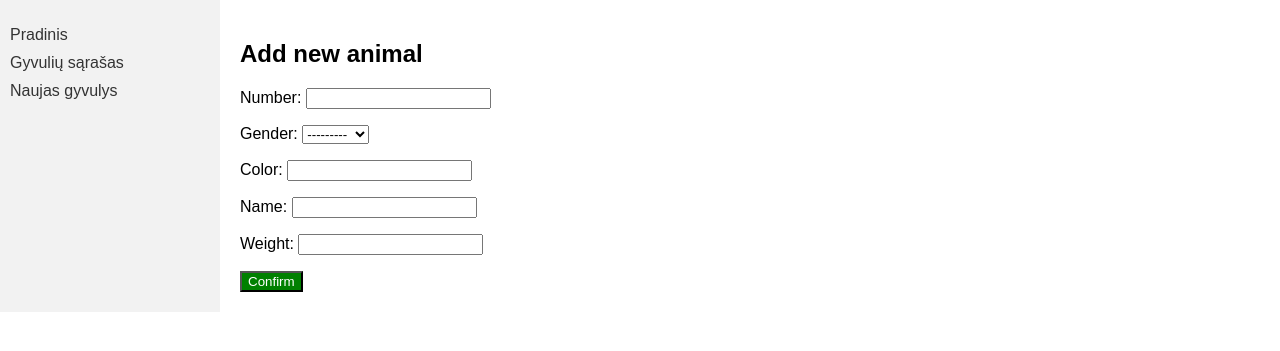
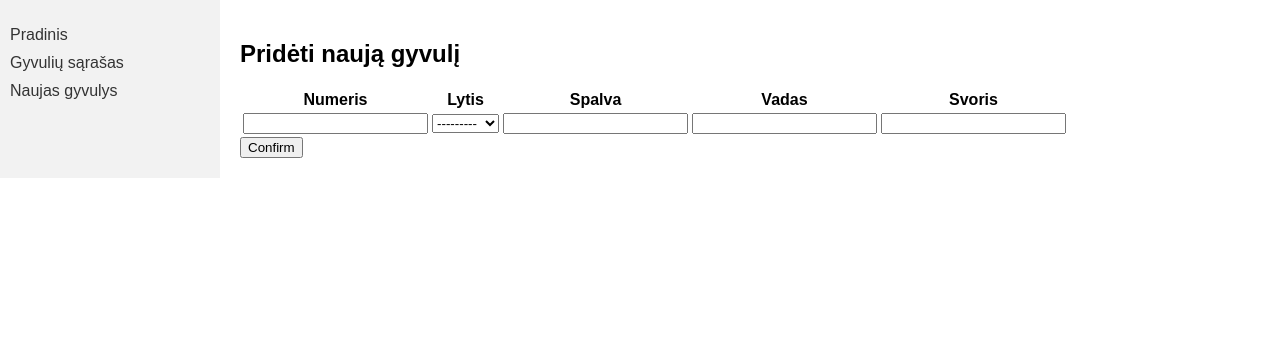
Before and after one commit to Vakiss/ZMS, a Django app: page /naujas_gyvulys/ in a window 1280 px wide. Shown: the part 57-408 px from the top of the page. Run offline with Django 5.2, Linux system fonts and the light colour scheme; a user stored in the database is signed in.

```diff
--- a/galvijai_project/main/models.py
+++ b/galvijai_project/main/models.py
@@ -16,7 +16,7 @@ class Farm(models.Model):
         return self.name
 
 class Animal(models.Model):
-    number = models.CharField(max_length=50,null=True, blank=True,unique=True)
+    number = models.CharField(max_length=12,null=True, blank=True,unique=True)
     gender = models.CharField(max_length=10,null=True, blank=True, choices=[('male', 'Male'), ('female', 'Female')])
     color = models.CharField(max_length=50, blank=True, null=True)
     name = models.CharField(max_length=50, blank=True, null=True)
--- a/galvijai_project/templates/main/new_animal.html
+++ b/galvijai_project/templates/main/new_animal.html
@@ -1,11 +1,29 @@
 {% extends 'main/base.html' %}
 {% load static %}
-
 {% block content %}
-<h2>Add new animal</h2>
+<h2>Pridėti naują gyvulį</h2>
 <form method="post">
   {% csrf_token %}
-  {{ form.as_p }}
-  <button type="submit" style="background-color: green; color: white;">Confirm</button>
+  <table>
+    <thead>
+      <tr>
+        <th>Numeris</th>
+        <th>Lytis</th>
+        <th>Spalva</th>
+        <th>Vadas</th>
+        <th>Svoris</th>
+      </tr>
+    </thead>
+    <tbody>
+      <tr>
+        <td>{{ form.number }}</td>
+        <td>{{ form.gender }}</td>
+        <td>{{ form.color }}</td>
+        <td>{{ form.name }}</td>
+        <td>{{ form.weight }}</td>
+      </tr>
+    </tbody>
+  </table>
+  <button type="button" class="btn btn-success">Confirm</button>
 </form>
 {% endblock %}
```
Also changed, not shown: galvijai_project/db.sqlite3, galvijai_project/main/migrations/0004_alter_animal_number.py (added).
